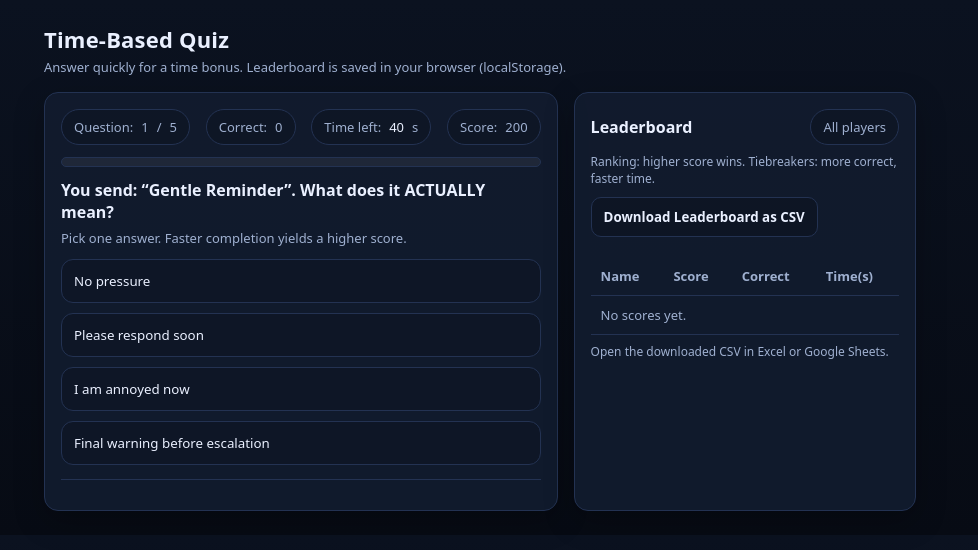
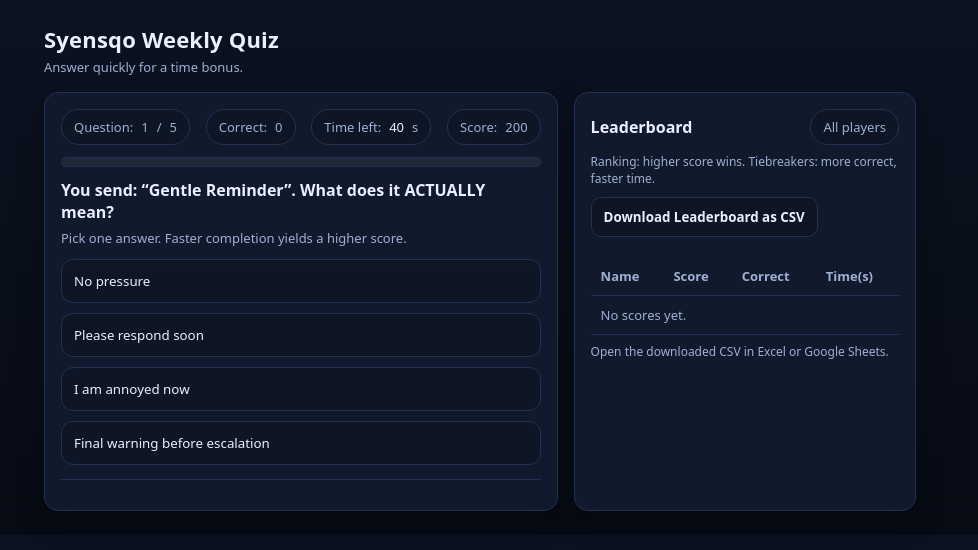
Before and after one commit to Harshit-Kesaria/Quiz2, a plain HTML site: page index.html in a window 1280 px wide. Shown: the whole page, without its empty margins (160-1138 px from the left). Drawn offline with Linux system fonts and the light colour scheme.

Commit message:
index.html

```diff
--- a/index.html
+++ b/index.html
@@ -70,8 +70,8 @@
   <div class="wrap">
     <header>
       <div>
-        <h1>Time-Based Quiz</h1>
-        <div class="sub">Answer quickly for a time bonus. Leaderboard is saved in your browser (localStorage).</div>
+        <h1>Syensqo Weekly Quiz</h1>
+        <div class="sub">Answer quickly for a time bonus.</div>
       </div>
     </header>
 
```
